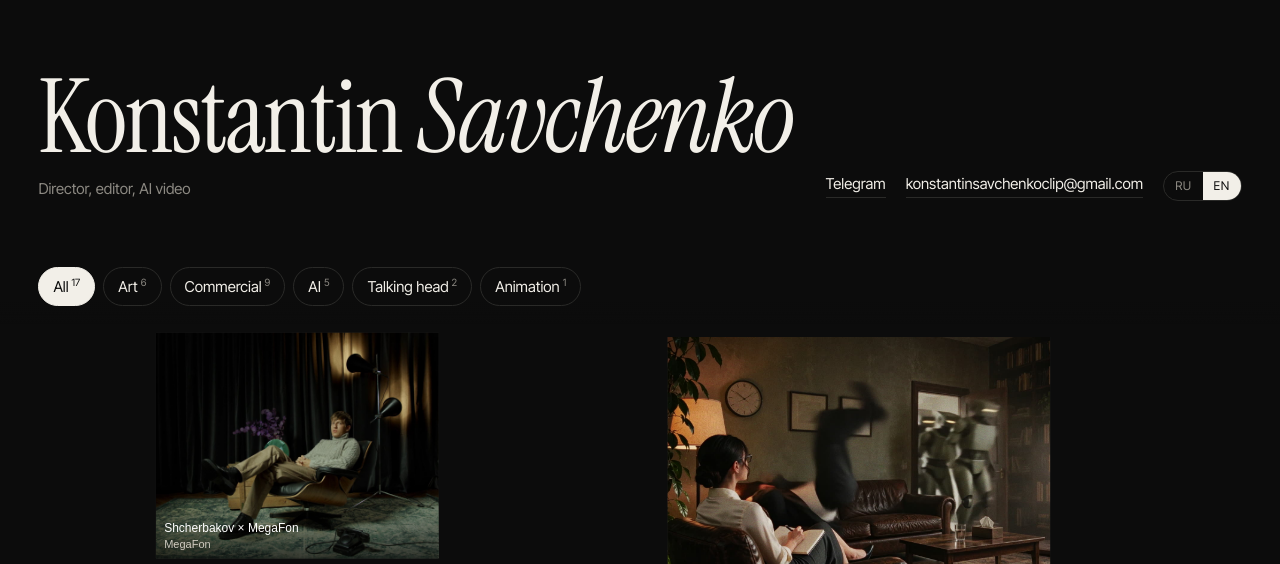
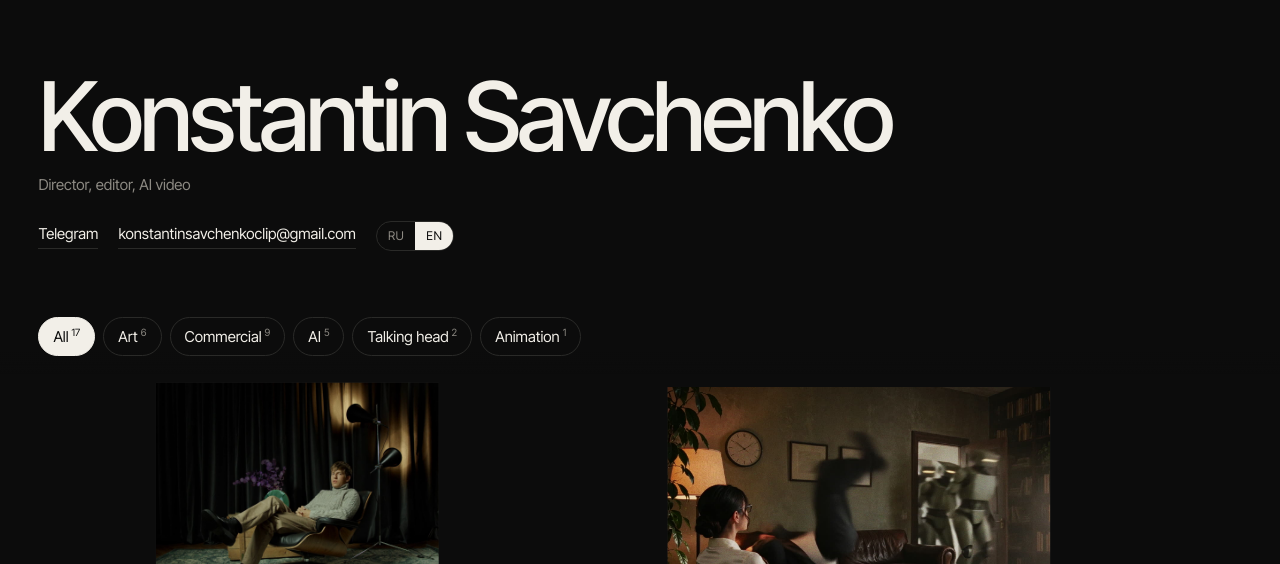
Before and after one commit to savchenkofilm/savchenkofilm.github.io, a plain HTML site: page index.html in a window 1280 px wide. Shown: the top 564 px of the page. Drawn offline with Linux system fonts and the light colour scheme.

Commit message:
Имя гротеском вместо антиквы
Co-Authored-By: Claude Opus 5.5 <noreply@anthropic.com>

```diff
--- a/index.html
+++ b/index.html
@@ -7,7 +7,7 @@
 <meta name="description" content="Режиссёр и монтажёр: реклама, художественные работы, AI-видео, анимация.">
 <link rel="preconnect" href="https://fonts.googleapis.com">
 <link rel="preconnect" href="https://fonts.gstatic.com" crossorigin>
-<link href="https://fonts.googleapis.com/css2?family=Instrument+Serif:ital@0;1&family=Inter+Tight:wght@400;500&display=swap" rel="stylesheet">
+<link href="https://fonts.googleapis.com/css2?family=Inter+Tight:wght@400;500&display=swap" rel="stylesheet">
 <link rel="stylesheet" href="style.css">
 </head>
 <body>
--- a/style.css
+++ b/style.css
@@ -27,10 +27,10 @@ a { color: inherit; }
 }
 .who h1 {
   margin: 0;
-  font: 400 clamp(44px, 8vw, 120px)/0.9 "Instrument Serif", serif;
-  letter-spacing: -0.02em;
+  font: 500 clamp(40px, 7.5vw, 112px)/0.92 "Inter Tight", "Helvetica Neue", Helvetica, Arial, sans-serif;
+  letter-spacing: -0.045em;
 }
-.who h1 em { font-style: italic; }
+.who h1 em { font-style: normal; }
 .who p { margin: 14px 0 0; color: var(--muted); }
 .contacts { display: flex; gap: 20px; flex-wrap: wrap; }
 .contacts a { text-decoration: none; border-bottom: 1px solid var(--line); padding-bottom: 2px; overflow-wrap: anywhere; }
```
